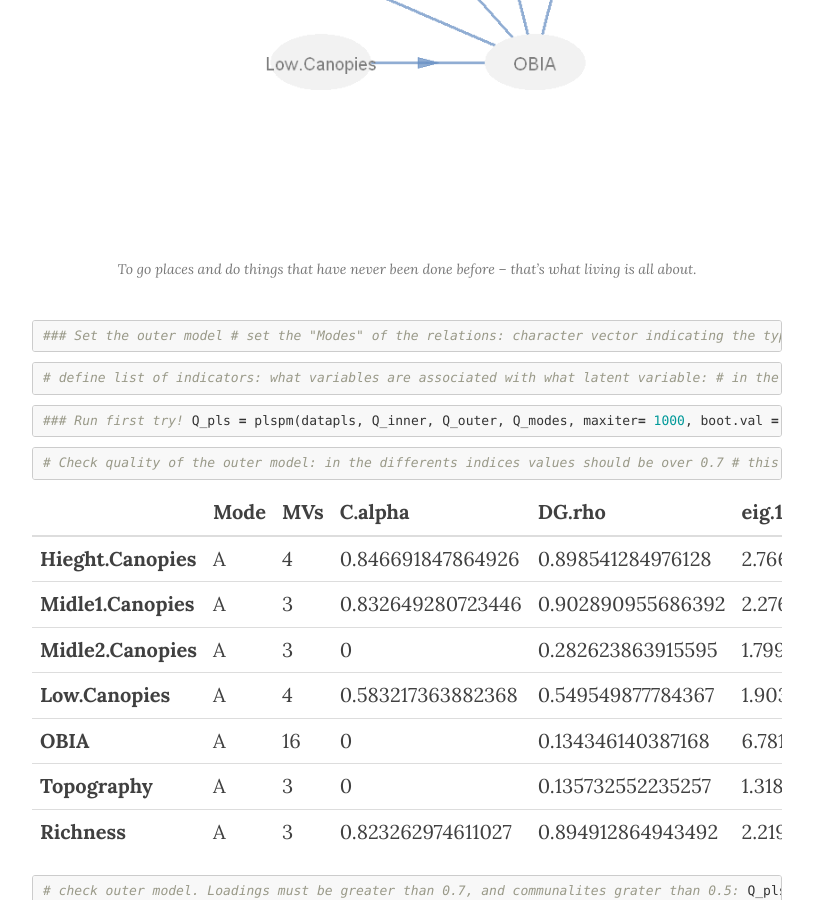
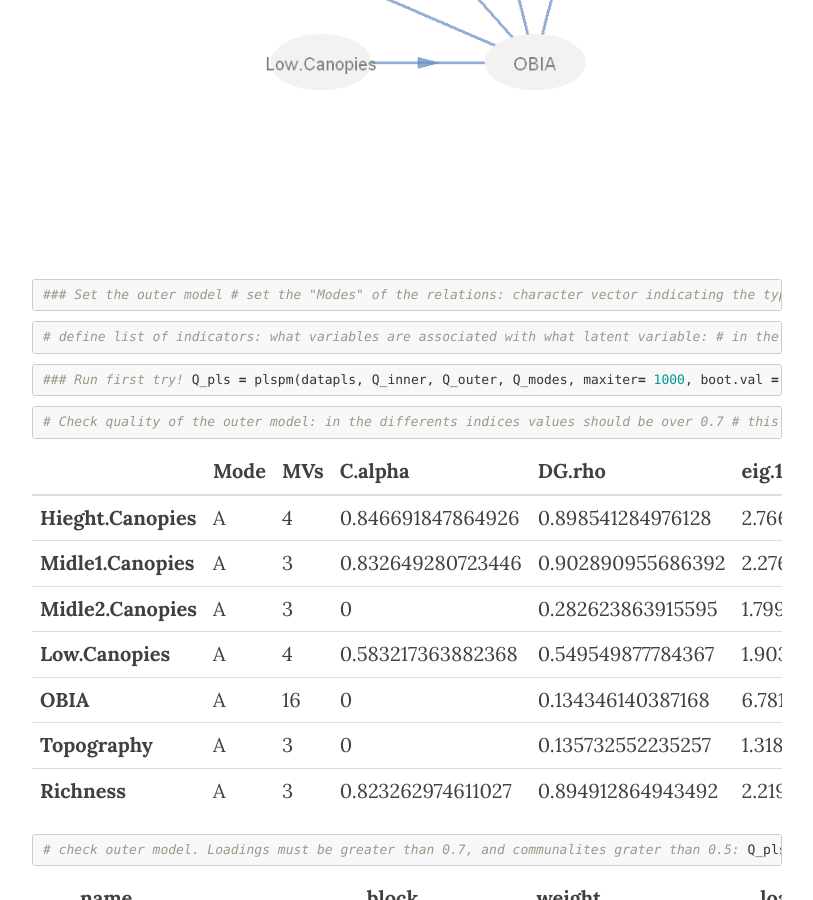
Before and after one commit to Remote-Sensing-of-Vegetation/Remote-Sensing-of-Vegetation.github.io, a Jekyll site: the page built from _posts/2016-08-29-PLS-Path-Modelling-Tutorial.markdown, in a window 1280 px wide and 900 px high, scrolled down 1397 px. Shown: the whole window, without its empty margins (233-1046 px from the left). Built offline with Jekyll 4.4.1, drawn with Linux system fonts in a browser that asks for light colours; nearby versions of some CDN libraries.

Commit message:
Update 2016-08-29-PLS-Path-Modelling-Tutorial.markdown

````diff
--- a/_posts/2016-08-29-PLS-Path-Modelling-Tutorial.markdown
+++ b/_posts/2016-08-29-PLS-Path-Modelling-Tutorial.markdown
@@ -52,7 +52,6 @@
 <a href="#">
     <img src="{{ site.baseurl }}/img/PLS-Path-Modelling-Tutorial-Figures/output_4_0.png" alt="Post Sample Image">
 </a>
-<span class="caption text-muted">To go places and do things that have never been done before – that’s what living is all about.</span>
 
 ```R
 ### Set the outer model
@@ -155,10 +154,9 @@
 plot(Q_pls, what = "loadings")
 ```
 
-
-![png](PLS-Path-Modelling-Tutorial-Figures/output_10_0.png)
-
-
+<a href="#">
+    <img src="{{ site.baseurl }}/img/PLS-Path-Modelling-Tutorial-Figures/output_10_0.png" alt="Post Sample Image">
+</a>
 
 ```R
 # Another measure of block construction is the "crossloadings".
@@ -559,10 +557,9 @@
 par(op)
 ```
 
-
-![png](PLS-Path-Modelling-Tutorial-Figures/output_16_0.png)
-
-
+<a href="#">
+    <img src="{{ site.baseurl }}/img/PLS-Path-Modelling-Tutorial-Figures/output_16_0.png" alt="Post Sample Image">
+</a>
 
 ```R
 # Pairs plot
@@ -579,10 +576,9 @@
 pairs(Scores, pch = 16, col = "blue", panel=panel.smooth, upper.panel=panel.cor)
 ```
 
-
-![png](PLS-Path-Modelling-Tutorial-Figures/output_17_0.png)
-
-
+<a href="#">
+    <img src="{{ site.baseurl }}/img/PLS-Path-Modelling-Tutorial-Figures/output_17_0.png" alt="Post Sample Image">
+</a>
 
 ```R
 ### Predict Richness!
@@ -707,9 +703,9 @@
 
 ```
 
-
-![png](PLS-Path-Modelling-Tutorial-Figures/output_24_0.png)
-
+<a href="#">
+    <img src="{{ site.baseurl }}/img/PLS-Path-Modelling-Tutorial-Figures/output_24_0.png" alt="Post Sample Image">
+</a>
 
 
 ```R
@@ -763,5 +759,6 @@
 text(0.45,0.06,substitute(R^2 == "0.819*"), col="white", cex=1)
 ```
 
-
-![png](PLS-Path-Modelling-Tutorial-Figures/output_26_0.png)
+<a href="#">
+    <img src="{{ site.baseurl }}/img/PLS-Path-Modelling-Tutorial-Figures/output_26_0.png" alt="Post Sample Image">
+</a>
````
